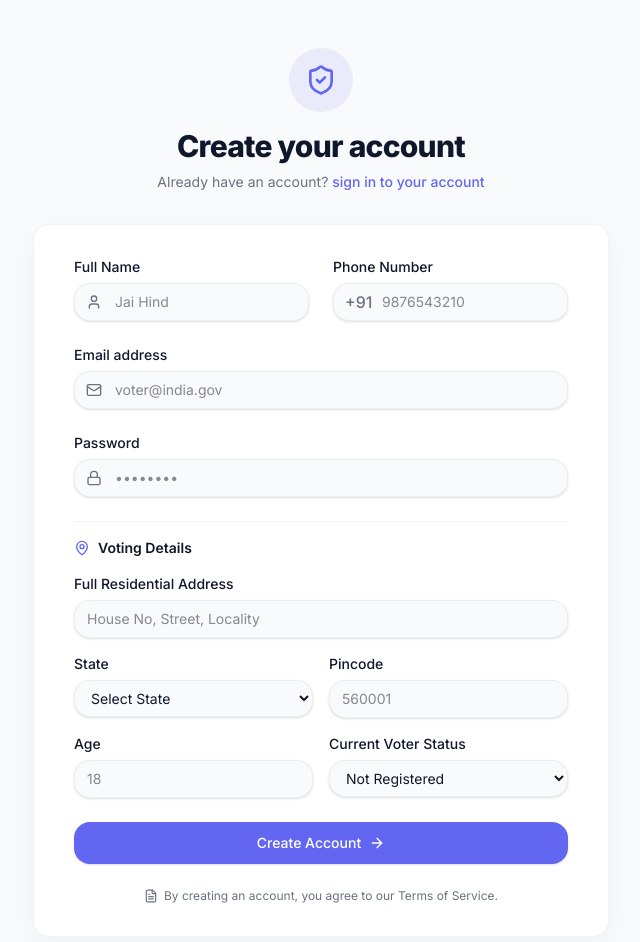
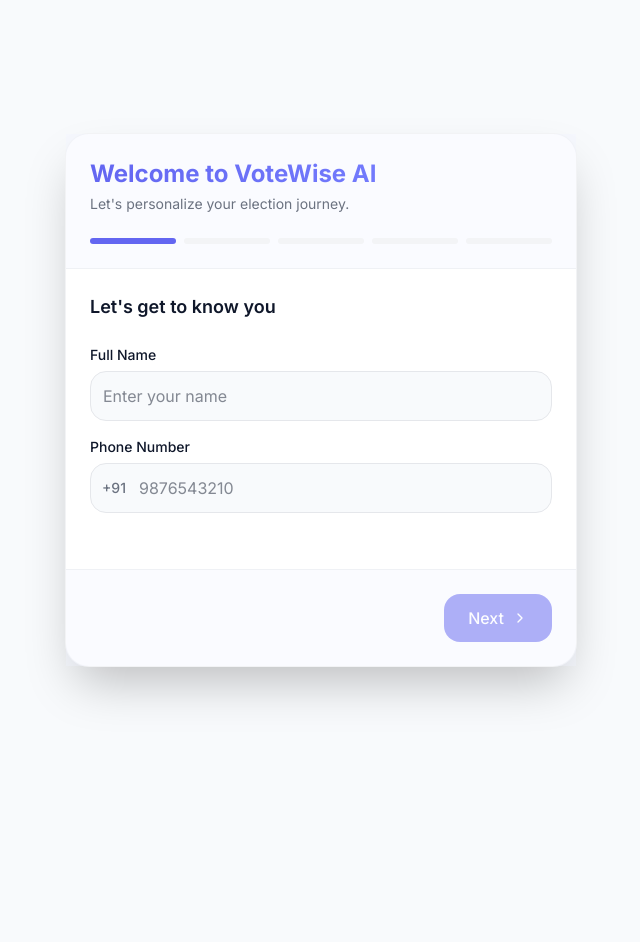
Before and after one commit to Samritha-S/VoteWise-AI, a Next.js app: page / in a window 1280 px wide. Shown: the top 942 px of the page, without its empty margins (319-959 px from the left). After the commit the page ends 800 px from the top, so only its background shows below. Built offline with nearby package versions, Linux system fonts and the light colour scheme.

Commit message:
debug: temporarily remove auth wall from layout

```diff
--- a/src/app/layout.tsx
+++ b/src/app/layout.tsx
@@ -23,7 +23,6 @@
      <html lang="en" className="light h-full antialiased">
        <body className={`${inter.className} min-h-full flex flex-col bg-background text-foreground`}>
          <AppProvider>
-           <AuthWall>
            <div className="flex h-screen overflow-hidden">
              <ScreenReaderAnnouncer />
              <OnboardingModal />
@@ -32,7 +31,6 @@
                {children}
              </main>
            </div>
-           </AuthWall>
          </AppProvider>
        </body>
      </html>
```
Lines whose indentation alone changed are shown as unchanged.
